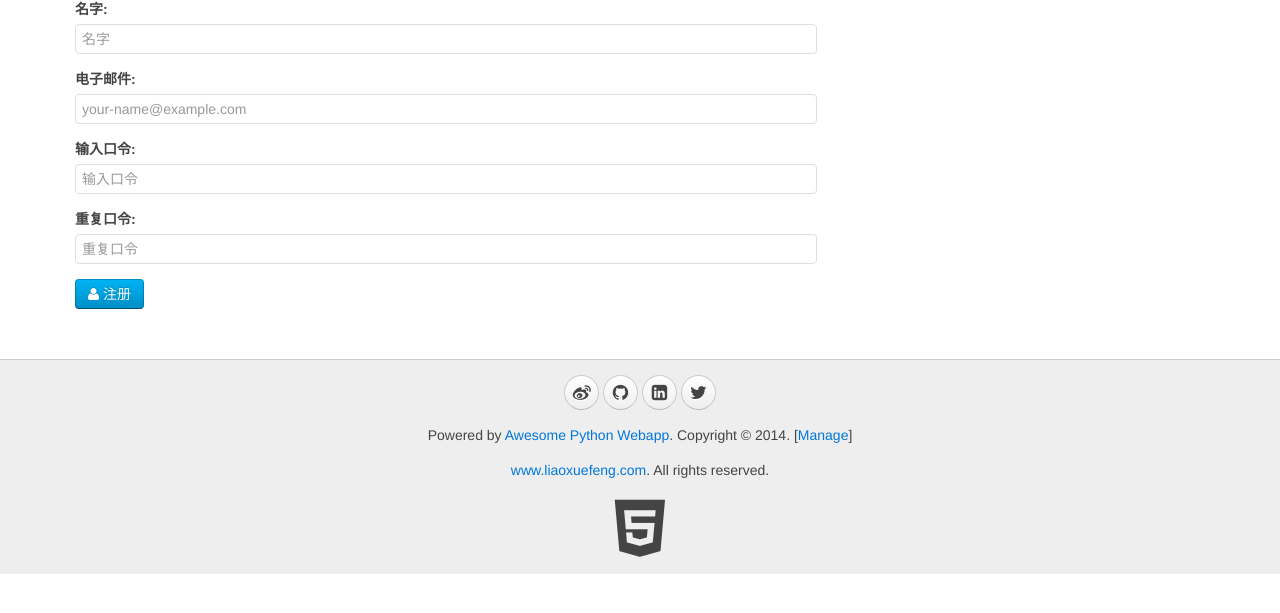
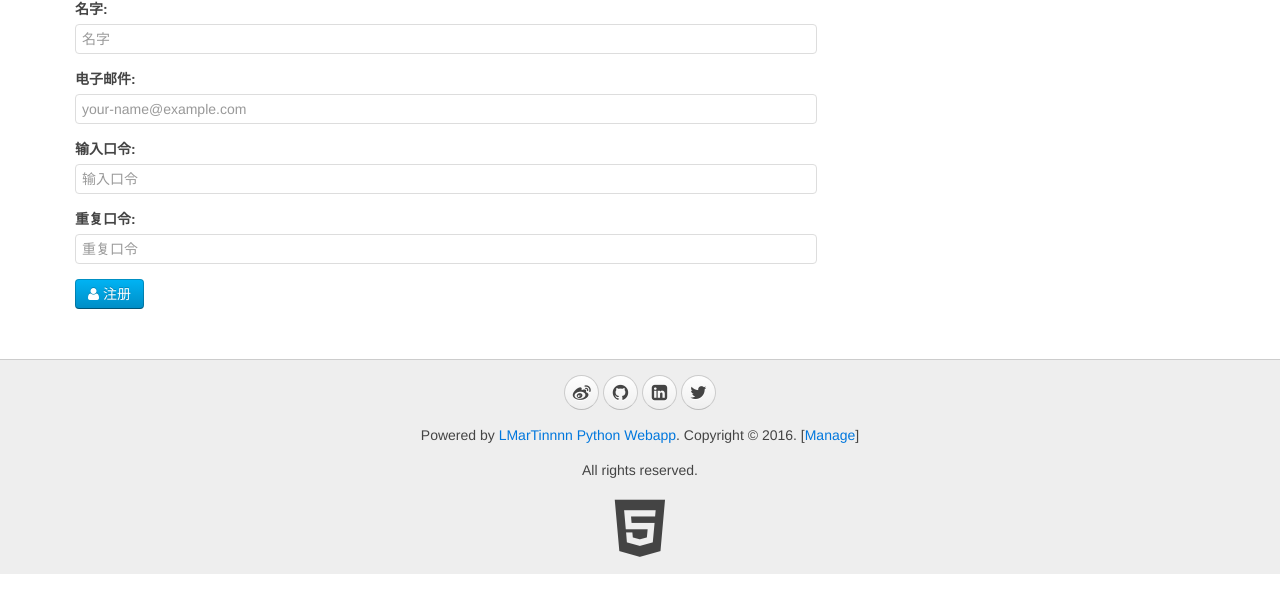
Before and after one commit to LMarTinnnn/web-app, a Python web app: template www/templates/register.html in a window 1280 px wide. Shown: the part 115-728 px from the top of the page. Run offline with Jinja, Linux system fonts and the light colour scheme; the template is opened without the code that fills it, so the values that code supplies are empty.

Commit message:
some details

```diff
--- a/www/templates/__base__.html
+++ b/www/templates/__base__.html
@@ -79,8 +79,8 @@
                     <a target="_blank" href="" class="uk-icon-button uk-icon-linkedin-square"></a>
                     <a target="_blank" href="" class="uk-icon-button uk-icon-twitter"></a>
                 </p>
-                <p>Powered by <a href="http://awesome.liaoxuefeng.com">Awesome Python Webapp</a>. Copyright &copy; 2014. [<a href="/manage/" target="_blank">Manage</a>]</p>
-                <p><a href="http://www.liaoxuefeng.com/" target="_blank">www.liaoxuefeng.com</a>. All rights reserved.</p>
+                <p>Powered by <a href="http://awesome.liaoxuefeng.com">LMarTinnnn Python Webapp</a>. Copyright &copy; 2016. [<a href="/manage/" target="_blank">Manage</a>]</p>
+                <p>All rights reserved.</p>
                 <a target="_blank" href="http://www.w3.org/TR/html5/"><i class="uk-icon-html5" style="font-size:64px; color: #444;"></i></a>
             </div>
 
```
Also changed, not shown: README.md (added), README.txt (deleted).
